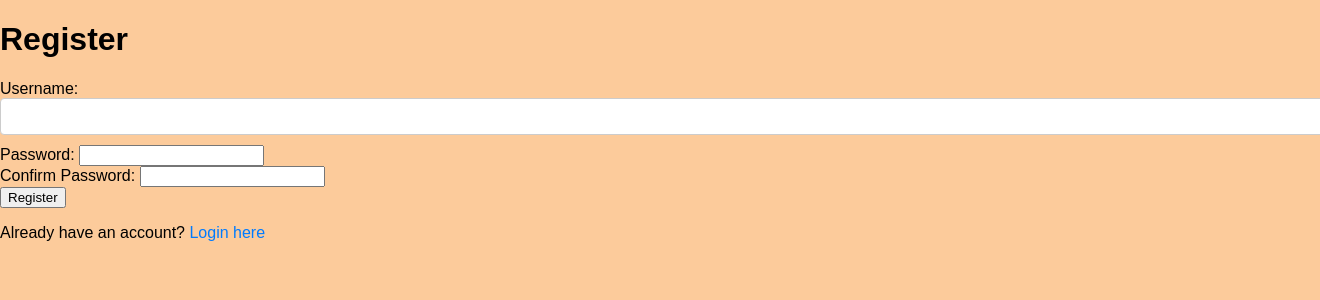
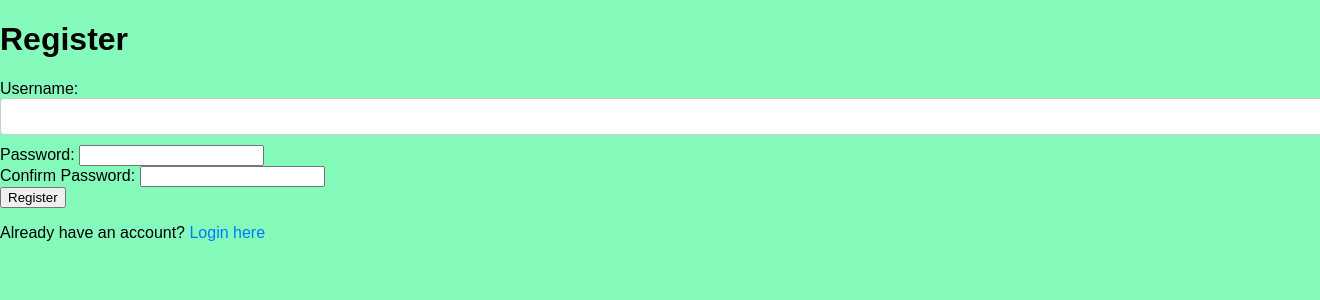
Before and after one commit to MetaKirbSter/CS_351_Final, a PHP site: page /register.php in a window 1320 px wide; the page is wider, and only the part inside the window is pictured. Shown: the top 300 px of that part. Run offline with PHP 8.4, Linux system fonts and the light colour scheme.

Commit message:
style, index tweaks

```diff
--- a/styles.css
+++ b/styles.css
@@ -1,6 +1,6 @@
 /*GPT assisted with styles*/
 body {
-   background-color: #fccb9b;
+   background-color: #84fabb;
    font-family: Arial, sans-serif;
    margin: 0;
    padding: 0;
@@ -19,7 +19,7 @@ body {
 .form-container {
    margin: 20px;
    padding: 20px;
-   background-color: #ffffff;
+   background-color: #d0e1c2;
    border-radius: 8px;
    box-shadow: 0 4px 8px rgba(0, 0, 0, 0.1);
 }
```
